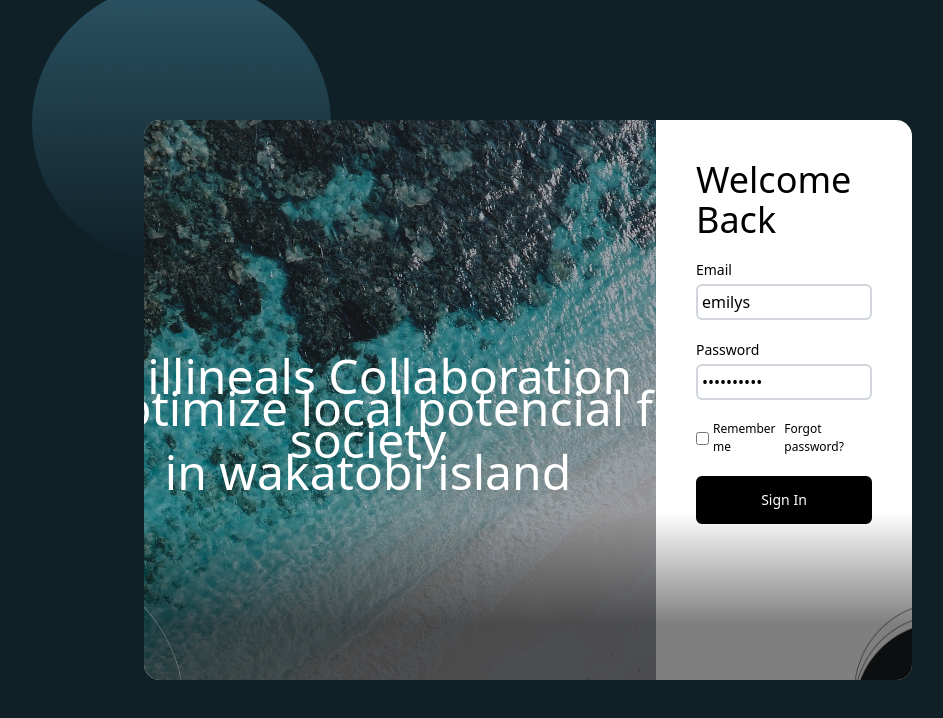
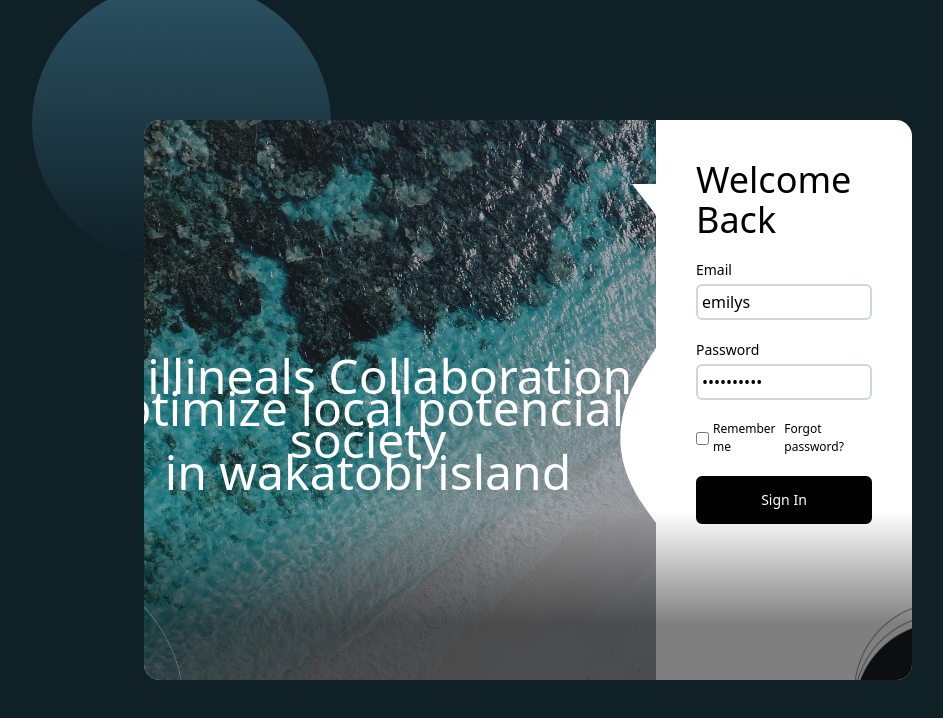
Before and after one commit to MBVCoder/Codeedoc-2nd, a React (Vite) app: page /login in a window 1280 px wide. Shown: the top 718 px of the page, without its empty margins (112-1055 px from the left). Built offline with nearby package versions, Linux system fonts and the light colour scheme; no server answers.

Commit message:
6/8 fifth

```diff
--- a/src/pages/Login.tsx
+++ b/src/pages/Login.tsx
@@ -55,21 +55,19 @@ const Login = () => {
   return (
     <div className=" flex justify-center items-center bg-[#0F2027] h-screen">
       <img
-      loading="lazy"
         src={Elements.filledcircle2}
         alt="filledhalfcircle2"
         className="absolute -top-20 left-20 w-1/3 scale-70 z-0"
       />
-      <div className="flex flex-col xl:flex-row max-w-[60vw] max-h-[70vh] bg-white overflow-hidden rounded-2xl relative z-10">
-        <div className="overflow-hidden xl:w-2/3 relative z-10">
+      <div className="flex flex-row max-w-[60vw] max-h-[70vh] bg-white overflow-hidden rounded-2xl relative z-10">
+        <div className="overflow-hidden w-2/3 relative z-10">
           <img
-          loading="lazy"
             src={Images.loginbg}
             alt="loginbg"
             className="w-full object-cover h-auto"
           />
           <svg
-            className="absolute top-60 -right-70 h-40 w-full -rotate-90 opacity-0 2xl:opacity-100"
+            className="absolute top-60 -right-70 h-40 w-full -rotate-90"
             xmlns="http://www.w3.org/2000/svg"
             viewBox="0 0 1440 320"
             preserveAspectRatio="none"
@@ -81,7 +79,7 @@ const Login = () => {
             />
           </svg>
         </div>
-        <div className="xl:w-1/3 p-10 z-50">
+        <div className="w-1/3 p-10 z-50">
           <h1 className="text-4xl font-medium">Welcome</h1>
           <h1 className="text-4xl font-medium">Back</h1>
           <div className="my-5">
@@ -133,31 +131,26 @@ const Login = () => {
           </div>
         </div>
         <img
-        loading="lazy"
           src={Elements.whitering}
           alt="whitering"
           className="absolute -bottom-45 -left-70 w-5/12 z-20"
         />
         <img
-        loading="lazy"
           src={Elements.whitering}
           alt="whitering"
           className="absolute -bottom-20 -left-80 w-5/12 z-20"
         />
         <img
-        loading="lazy"
           src={Elements.filledcircle1}
           alt="blackring"
           className="absolute -bottom-40 -right-40 w-1/3 scale-70 z-20"
         />
         <img
-        loading="lazy"
           src={Elements.blackring}
           alt="blackring"
           className="absolute -bottom-35 -right-40 w-1/3 scale-70 z-20"
         />
         <img
-        loading="lazy"
           src={Elements.blackring}
           alt="blackring"
           className="absolute -bottom-38 -right-40 w-1/3 scale-70 z-20"
```
